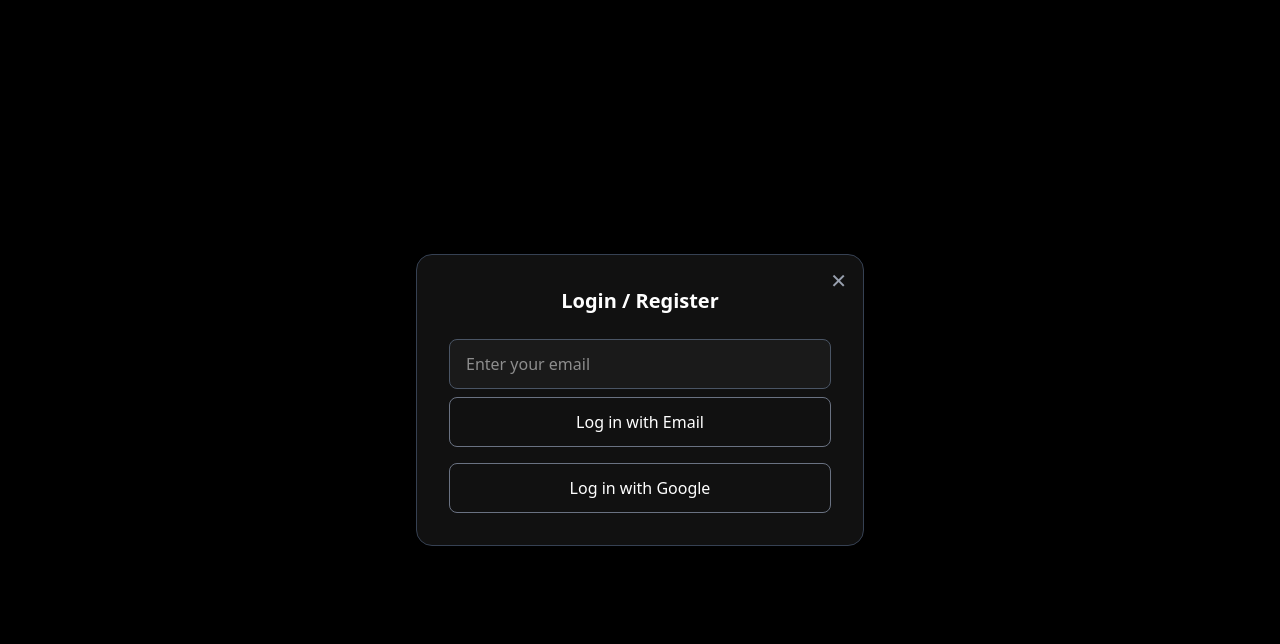
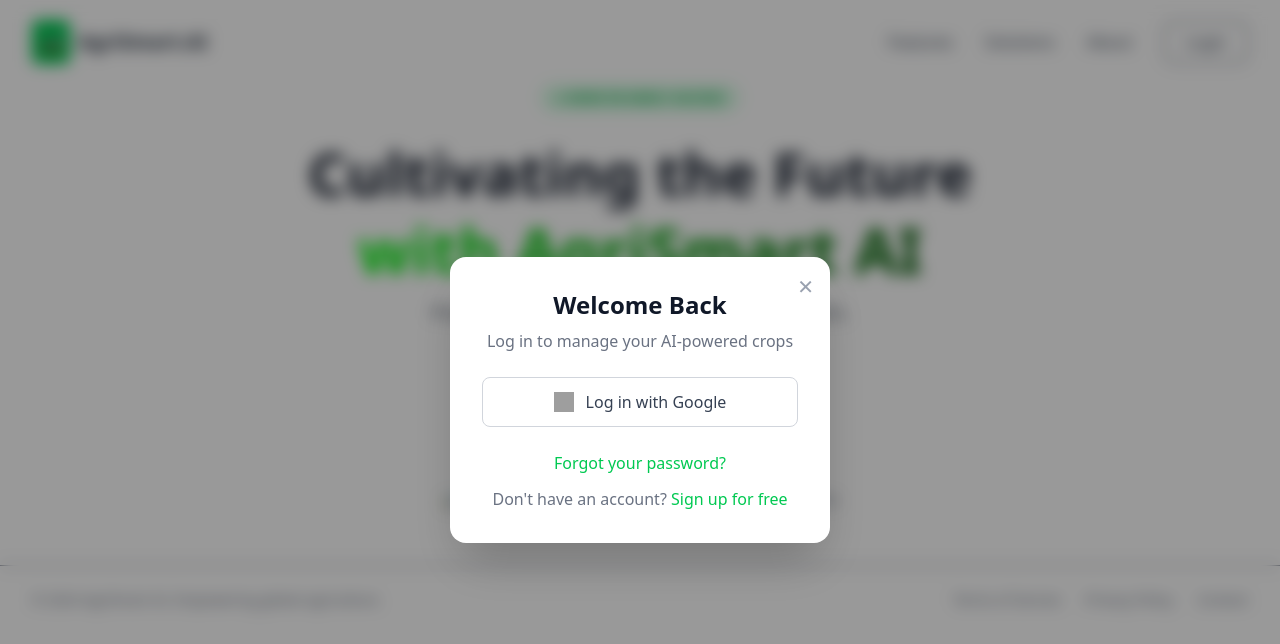
Before and after one commit to CodingPheonix/hackathonv4, a React (Vite) app in the folder frontend/: page / in a window 1280 px wide. Both pictures are taken after a click on the button "Register Now →". Shown: the top 644 px of the page. Built offline with nearby package versions, Linux system fonts and the light colour scheme; grey boxes are pictures that could not be loaded.

Commit message:
final design of landing page

```diff
--- a/frontend/src/App.jsx
+++ b/frontend/src/App.jsx
@@ -7,14 +7,6 @@ import Footer from './Component/Footer'
 
 function App() {
   const [isOpen, setIsOpen] = useState(false)
-  /////////////////////////////////////////////////////////////////////////////
-
-  const [email, setEmail] = useState('')
-  const [otp, setOtp] = useState('')
-  const [showOtpSection, setShowOtpSection] = useState(false)
-  const [error, setError] = useState('')
-
-  /////////////////////////////////////////////////////////////////////////////
 
   const openModal = () => setIsOpen(true)
   const closeModal = () => {
@@ -25,24 +17,7 @@ function App() {
     setError('')
   }
 
-  ///////////////////////////////////////////////////////////////////////////
 
-  const handleEmailSubmit = () => {
-
-    const emailPattern = /^[^\s@]+@[^\s@]+\.[^\s@]+$/
-
-    if (!emailPattern.test(email)) {
-      setError("Please enter a valid email")
-      return
-    }
-
-    setError("")
-
-    const generatedOtp = Math.floor(1000 + Math.random() * 9000)
-    setOtp(generatedOtp)
-
-    setShowOtpSection(true)
-  }
 
   return (
 
@@ -50,25 +25,31 @@ function App() {
       <Header />
 
 
+      {/*                           page1 design                                       */}
+
       <main className="flex-grow flex flex-col items-center justify-center text-center px-6">
 
         <span className="bg-green-100 text-green-600 text-sm font-semibold px-4 py-1 rounded-full mb-6">
           ● NOW IN EARLY ACCESS
         </span>
 
-        <h2 className="text-4xl md:text-6xl font-extrabold text-gray-900 leading-tight">
+        <h2 className="text-[30px] md:text-6xl font-extrabold text-gray-900 leading-tight">
           Cultivating the Future <br />
-          <span className="text-green-500">with AgriSmart AI</span>
+          <span className=" bg-gradient-to-r
+               from-[#02fa0b]
+               to-[#025905]
+               bg-clip-text
+               text-transparent text-[63px]">with AgriSmart AI</span>
         </h2>
 
-        <p className="text-gray-600 text-lg mt-6 max-w-xl">
-          Precision farming powered by intelligent insights.
+        <p className="text-gray-600 text-lg mt-2 max-w-xl">
+          Precision farming powered by intelligent insights.<br />
           Join the revolution today.
         </p>
 
         <button onClick={openModal}
-          className="mt-10 bg-green-500 hover:bg-green-600 text-white font-semibold px-10 py-4 rounded-xl shadow-lg transition transform hover:scale-105">
-          Register Now →
+          className="mt-10 bg-[#02e60a] hover:bg-[#05cd0c] text-black font-semibold px-10 py-4 rounded-xl shadow-lg transition transform hover:scale-105">
+          Register  Now →
         </button>
 
         <div className="flex space-x-8 mt-10 text-gray-500 text-sm">
@@ -79,68 +60,68 @@ function App() {
 
       </main>
 
+      {/*                                     popup design                                            */}
 
       {isOpen && (
-        <div className="fixed inset-0 bg-black bg-opacity-60 flex items-center justify-center z-50">
+        <div className="fixed inset-0 z-50 flex items-center justify-center
+                  bg-black/40 backdrop-blur-sm">
 
-          <div className="bg-[#111] border border-gray-700 rounded-2xl p-8 w-[90%] max-w-md relative transform transition-all duration-300 scale-100 opacity-100">
+          {/* Modal Card */}
+          <div className="relative w-[380px] bg-white rounded-2xl
+                    shadow-2xl p-8">
 
             {/* Close Button */}
             <button
               onClick={closeModal}
-              className="absolute top-3 right-4 text-gray-400 hover:text-white text-xl"
+              className="absolute top-4 right-4 text-gray-400
+                   hover:text-gray-600 text-xl"
             >
               ✕
             </button>
 
-            <h3 className="text-white text-xl font-semibold text-center mb-6">
-              Login / Register
-            </h3>
+            {/* Title */}
+            <h2 className="text-2xl font-semibold text-center text-gray-900">
+              Welcome Back
+            </h2>
 
-            <input
-              type="email"
-              placeholder="Enter your email"
-              value={email}
-              onChange={(e) => setEmail(e.target.value)}
-              className="w-full mb-2 px-4 py-3 rounded-lg bg-[#1a1a1a] border border-gray-600 text-white focus:outline-none focus:ring-2 focus:ring-green-500"
-            />
+            {/* Subtitle */}
+            <p className="text-center text-gray-500 mt-2 mb-6">
+              Log in to manage your AI-powered crops
+            </p>
 
-            {error && (
-              <p className="text-red-500 text-sm mb-3">{error}</p>
-            )}
+            {/* Google Button */}
+            <button className=" w-full flex items-center justify-center gap-3
+                         border border-gray-300 rounded-lg py-3
+                         hover:bg-gray-100 transition">
 
-            <button
-              onClick={handleEmailSubmit}
-              className="w-full border border-gray-500 text-white py-3 rounded-lg mb-4 hover:bg-gray-800 transition"
-            >
-              Log in with Email
+              <img
+                src="https://www.svgrepo.com/show/475656/google-color.svg"
+                alt="google"
+                className="w-5 h-5"
+              />
+
+              <span className="font-medium text-gray-700">
+                Log in with Google
+              </span>
             </button>
 
-            <button className="w-full border border-gray-500 text-white py-3 rounded-lg hover:bg-gray-800 transition">
-              Log in with Google
-            </button>
+            {/* Links */}
+            <div className="mt-6 text-center space-y-3">
+              <p className="text-green-500 hover:underline cursor-pointer">
+                Forgot your password?
+              </p>
 
-
-            {/*  OTP SECTION */}
-            {showOtpSection && (
-              <div className="mt-6 border-t border-gray-700 pt-5 text-center">
-
-                <h4 className="text-green-400 font-semibold mb-2">
-                  Your 4 Digit OTP
-                </h4>
-
-                <div className="text-3xl font-bold tracking-widest text-white bg-black py-3 rounded-lg">
-                  {otp}
-                </div>
-
-              </div>
-            )}
+              <p className="text-gray-500">
+                Don't have an account?{" "}
+                <span className="text-green-500 font-medium hover:underline cursor-pointer">
+                  Sign up for free
+                </span>
+              </p>
+            </div>
 
           </div>
         </div>
       )}
-
-
 
       <Footer />
 
--- a/frontend/src/Component/Footer.jsx
+++ b/frontend/src/Component/Footer.jsx
@@ -4,7 +4,7 @@ const Footer = () => {
 
   return (
 
-    <footer className="flex flex-col md:flex-row justify-between items-center px-8 py-6 text-gray-500 text-sm border-t">
+    <footer className="flex flex-col md:flex-row justify-between items-center px-8 py-6 text-gray-500 text-sm border-t mt-[55px]">
       <p>© 2024 AgriSmart AI. Empowering global agriculture.</p>
       <div class="flex space-x-6 mt-3 md:mt-0">
         <a href="#">Terms of Service</a>
--- a/frontend/src/Component/Header.jsx
+++ b/frontend/src/Component/Header.jsx
@@ -3,12 +3,12 @@ import React from 'react'
 const Header = () => {
   return (
 
-    <header classNameName="flex justify-between items-center px-8 py-5">
+    <header className="flex justify-between items-center px-8 py-5">
       <div className="flex items-center space-x-2">
         <div className="bg-green-500 p-2 rounded-md">
           <span className="text-white text-lg font-bold">🚜</span>
         </div>
-        <h1 className="text-xl font-semibold text-gray-800">AgriSmart.AI</h1>
+        <h1 className="text-xl font-bold text-gray-800">AgriSmart.AI</h1>
       </div>
 
       <nav className="hidden md:flex items-center space-x-8 text-gray-700 font-medium">
```
